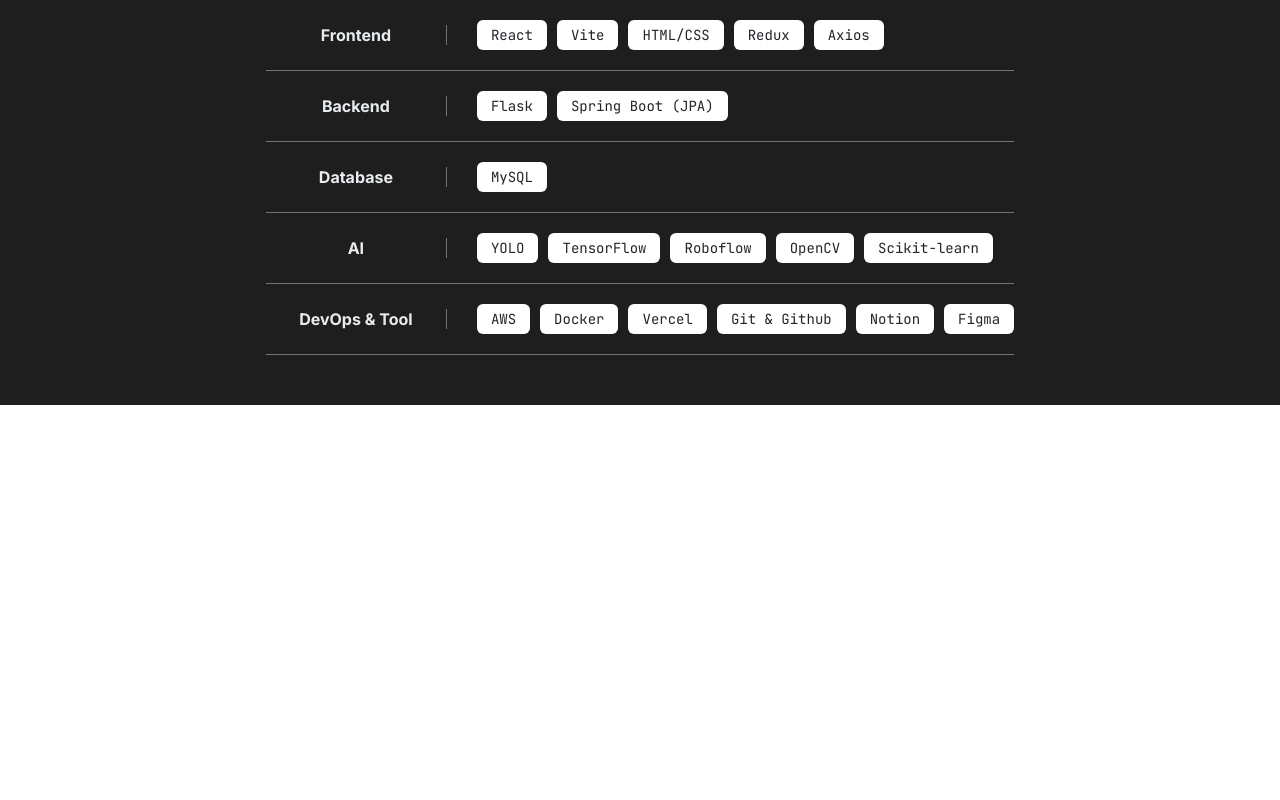
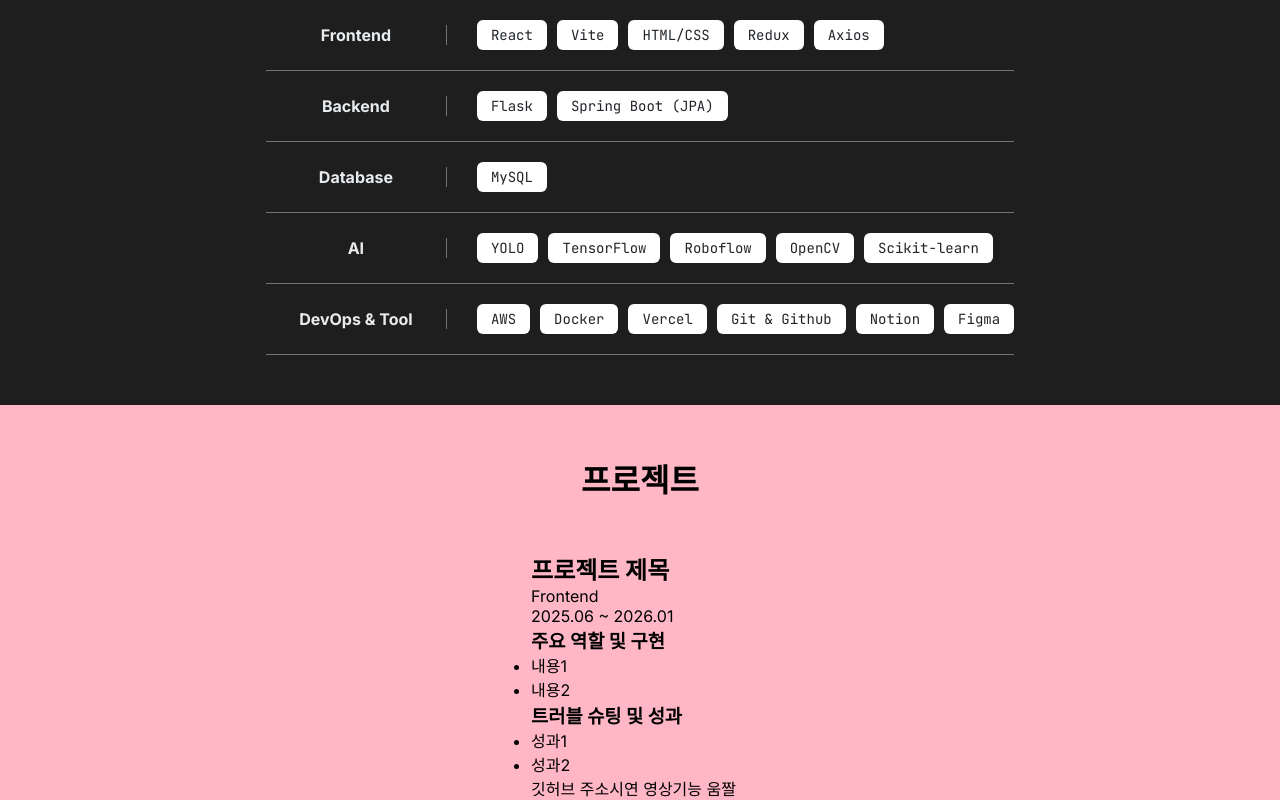
Before and after one commit to jjop2/JSuH, a React (Vite) app: page / in a window 1280 px wide. Shown: the part 750-1550 px from the top of the page. Before the commit the page ends 1155 px from the top, so only its background shows below. Built offline with nearby package versions, Linux system fonts and the light colour scheme; a web font is replaced by a local one.

Commit message:
feat: 프로젝트 영역 html구조 설정

```diff
--- a/src/features/MainPage/components/Projects.jsx
+++ b/src/features/MainPage/components/Projects.jsx
@@ -1,7 +1,42 @@
-const Projects = () => {
+import '../styles/Projects.css'
+
+const Projects = ({ navList }) => {
   return (
-    <>
-    </>
+    <div className="project w-max">
+      <div className="project_title p-50">
+        <h1>{navList['projects']}</h1>
+      </div>
+      <div className="project_content">
+        <div className="project_card">
+          <div className="project_info_section">
+            <h2 className="project_name">프로젝트 제목</h2>
+            <div className="project_tag">Frontend</div>
+            <p className="project_date">2025.06 ~ 2026.01</p>
+          </div>
+          <div className="project_content_section">
+            <div className="project_detail_box project_role">
+              <h3>주요 역할 및 구현</h3>
+              <ul>
+                <li>내용1</li>
+                <li>내용2</li>
+              </ul>
+            </div>
+            <div className="project_detail_box project_achieve">
+              <h3>트러블 슈팅 및 성과</h3>
+              <ul>
+                <li>성과1</li>
+                <li>성과2</li>
+              </ul>
+            </div>
+          </div>
+          <div className="project_link_section">
+            <a href="#" className="link_item">깃허브 주소</a>
+            <a href="#" className="link_item">시연 영상</a>
+            <a href="#" className="link_item">기능 움짤</a>
+          </div>
+        </div>
+      </div>
+    </div>
   );
 };
 
--- a/src/features/MainPage/pages/MainPage.jsx
+++ b/src/features/MainPage/pages/MainPage.jsx
@@ -2,6 +2,7 @@
 import Skills from '../components/Skills';
 import { UITEXTS } from '../../../utils/uiTexts';
 import '../styles/MainPage.css'
+import Projects from '../components/Projects';
 
 const MainPage = ({ lang, season }) => {
   const currentTexts = UITEXTS[lang];
@@ -16,6 +17,9 @@
       <div className="page_section skills_section" id="skills">
         <Skills navList={navList} />
       </div>
+      <div className="page_section projects_section" id="projects">
+        <Projects navList={navList} />
+      </div>
     </div>
   );
 };
--- a/src/features/MainPage/styles/MainPage.css
+++ b/src/features/MainPage/styles/MainPage.css
@@ -11,3 +11,7 @@
 .skills_section {
   background: var(--inv-bg);
 }
+
+.projects_section {
+  background: var(--sub-color);
+}
```
Also changed, not shown: src/features/MainPage/styles/Projects.css (added).
